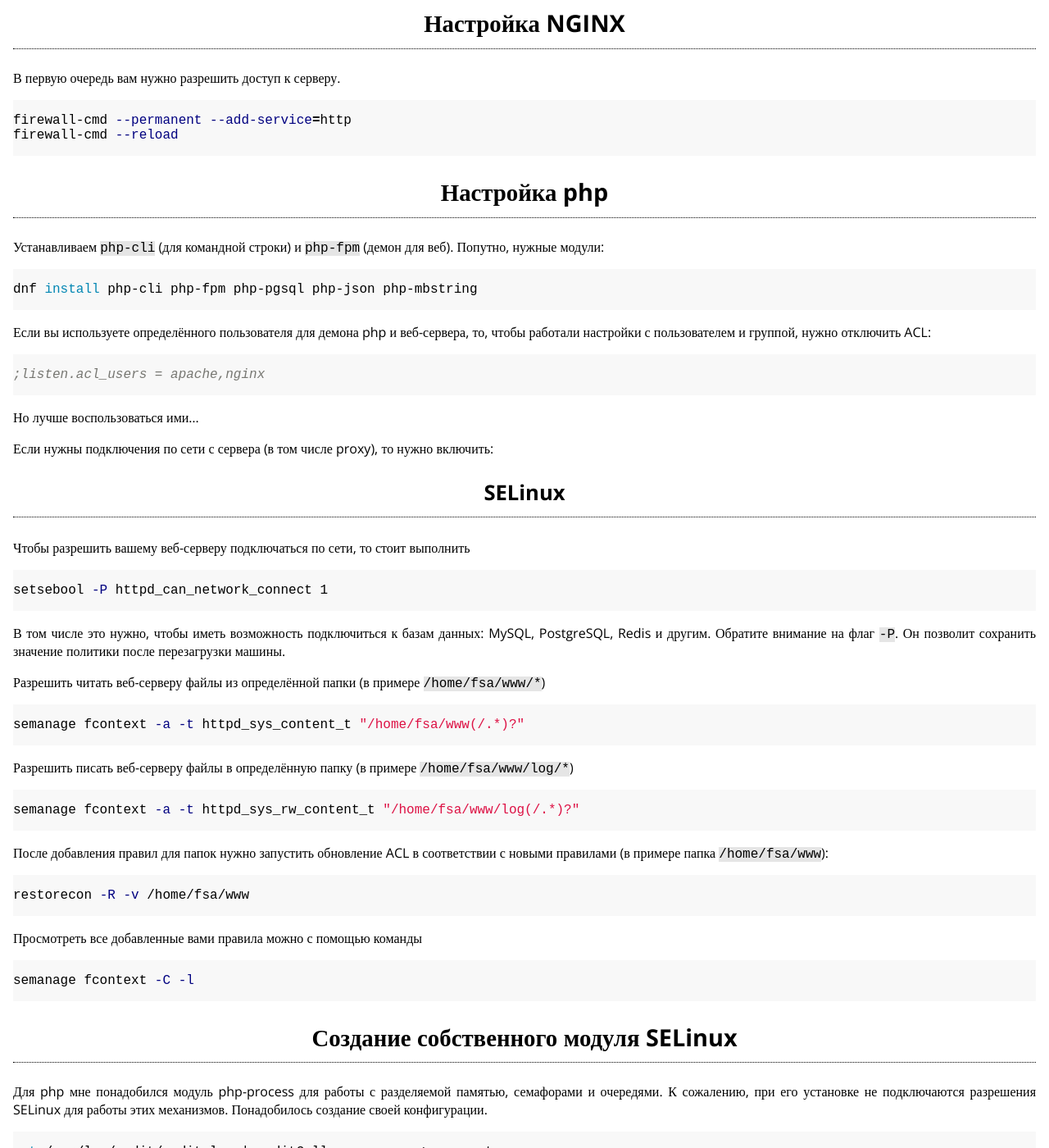
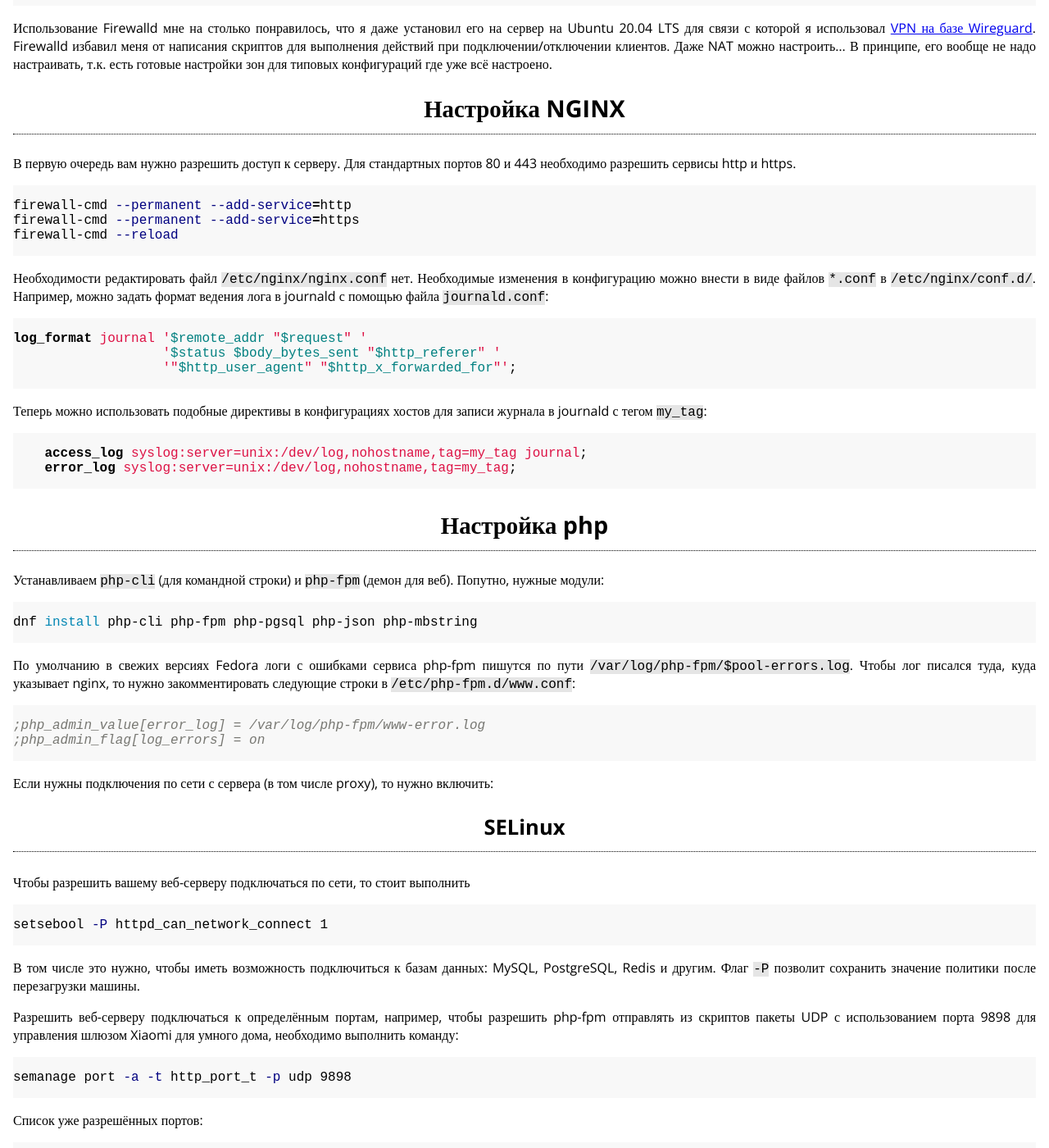
Before and after one commit to fsa/site, a Jekyll site: the page built from _posts/2021-04-12-fedora_first_steps.md, in a window 1280 px wide and 1400 px high, scrolled down 2199 px. Shown: the whole window at 82% size. Built offline with Jekyll 4.4.1, drawn with Linux system fonts in a browser that asks for light colours; some of the changed text lies outside the part shown.

Commit message:
Fedora: доработки про nginx, PHP, SELinux, dnf и plasma.

````diff
--- a/_posts/2021-04-12-fedora_first_steps.md
+++ b/_posts/2021-04-12-fedora_first_steps.md
@@ -52,10 +52,16 @@
 dnf search КЛЮЧ_ПОИСКА
 ```
 
-Если вы знаете имя команды, но в вашей системе её нет, то можно поискать:
+Если вы знаете имя команды, но в вашей системе её нет, то можно поискать так
 
 ```bash
 dnf provides /usr/sbin/semanage
+```
+
+Или даже так
+
+```bash
+dnf provides semanage
 ```
 
 ## Встроенный брандмауэр Firewalld
@@ -90,16 +96,28 @@
 
 ## Настройка NGINX
 
-В первую очередь вам нужно разрешить доступ к серверу.
+В первую очередь вам нужно разрешить доступ к серверу. Для стандартных портов 80 и 443 необходимо разрешить сервисы http и https.
 
 ```bash
 firewall-cmd --permanent --add-service=http
+firewall-cmd --permanent --add-service=https
 firewall-cmd --reload
 ```
 
-{% comment %}
-... (тут должно быть продолжение заметки :) )
-{% endcomment %}
+Необходимости редактировать файл `/etc/nginx/nginx.conf` нет. Необходимые изменения в конфигурацию можно внести в виде файлов `*.conf` в `/etc/nginx/conf.d/`. Например, можно задать формат ведения лога в journald с помощью файла `journald.conf`:
+
+```nginx
+log_format journal '$remote_addr "$request" '
+                   '$status $body_bytes_sent "$http_referer" '
+                   '"$http_user_agent" "$http_x_forwarded_for"';
+```
+
+Теперь можно использовать подобные директивы в конфигурациях хостов для записи журнала в journald с тегом `my_tag`:
+
+```nginx
+    access_log syslog:server=unix:/dev/log,nohostname,tag=my_tag journal;
+    error_log syslog:server=unix:/dev/log,nohostname,tag=my_tag;
+```
 
 ## Настройка php
 
@@ -109,16 +127,12 @@
 dnf install php-cli php-fpm php-pgsql php-json php-mbstring
 ```
 
-Если вы используете определённого пользователя для демона php и веб-сервера, то, чтобы работали настройки с пользователем и группой, нужно отключить ACL:
+По умолчанию в свежих версиях Fedora логи с ошибками сервиса php-fpm пишутся по пути `/var/log/php-fpm/$pool-errors.log`. Чтобы лог писался туда, куда указывает nginx, то нужно закомментировать следующие строки в `/etc/php-fpm.d/www.conf`:
 
 ```ini
-;listen.acl_users = apache,nginx
+;php_admin_value[error_log] = /var/log/php-fpm/www-error.log
+;php_admin_flag[log_errors] = on
 ```
-
-Но лучше воспользоваться ими...
-{% comment %}
-    тут не хватает описания :)
-{% endcomment %}
 
 Если нужны подключения по сети с сервера (в том числе proxy), то нужно включить:
 
@@ -130,7 +144,19 @@
 setsebool -P httpd_can_network_connect 1
 ```
 
-В том числе это нужно, чтобы иметь возможность подключиться к базам данных: MySQL, PostgreSQL, Redis и другим. Обратите внимание на флаг `-P`. Он позволит сохранить значение политики после перезагрузки машины.
+В том числе это нужно, чтобы иметь возможность подключиться к базам данных: MySQL, PostgreSQL, Redis и другим. Флаг `-P` позволит сохранить значение политики после перезагрузки машины.
+
+Разрешить веб-серверу подключаться к определённым портам, например, чтобы разрешить php-fpm отправлять из скриптов пакеты UDP с использованием порта 9898 для управления шлюзом Xiaomi для умного дома, необходимо выполнить команду:
+
+```bash
+semanage port -a -t http_port_t -p udp 9898
+```
+
+Список уже разрешённых портов:
+
+```bash
+semanage port -l | grep -w http_port_t
+```
 
 Разрешить читать веб-серверу файлы из определённой папки (в примере `/home/fsa/www/*`)
 
@@ -225,11 +251,9 @@
 
 ## Лайфхак для любителей KDE Plasma и светлой темы
 
-К сожалению, из-за применяемых в Fedora патчей для `plasma-workspace`, светлая стандартная тема Breeze сломана. Её можно включить, но в новых сборках тема работает некорректно. В старых версиях тема работала, но до первой перезагрузки или запуска настроек KDE, после чего тема изменялась, при чём, после перезагрузки вы можете получить искажённую тему. Проблема существует с версии Fedora 34 или даже раньше.
+К сожалению, из-за применяемых в Fedora патчей для `plasma-workspace`, светлая стандартная тема Breeze сломана. Её можно включить, но в новых сборках тема работает некорректно. В старых версиях тема работала, но до первой перезагрузки или запуска настроек KDE, после чего тема изменялась, при чём, после перезагрузки вы можете получить искажённую тему. Проблема существует с версии Fedora 34 или даже раньше. В Fedora 37 воспроизвести баг не удалось.
 
-Я создал [багрепорт](https://bugzilla.redhat.com/show_bug.cgi?id=2072648), но он пока не рассмотрен.
-
-Однако не всё так плохо. Работу темы можно починить воспользовавшись тестовым редактором. Необходимо исправить файл `~/.config/plasmarc` или создать его, если он не существует и добавить следующие настройки:
+Если есть такая проблема, то работу темы можно починить воспользовавшись тестовым редактором. Необходимо исправить файл `~/.config/plasmarc` или создать его, если он не существует и добавить следующие настройки:
 
 ```ini
 [Theme]
````
